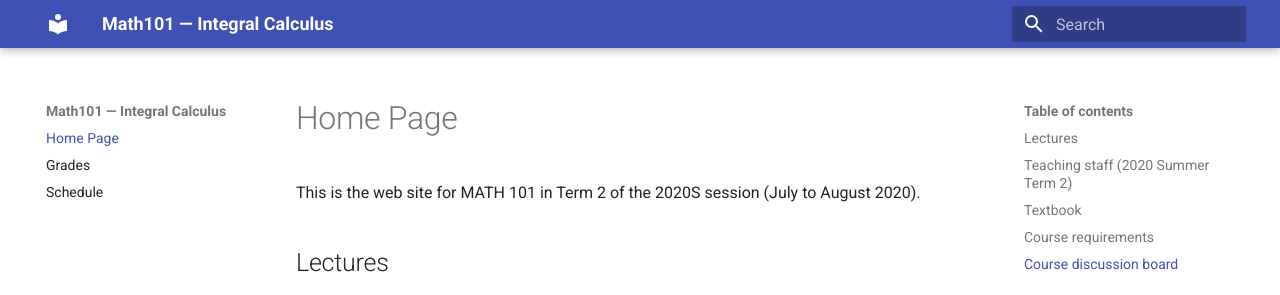
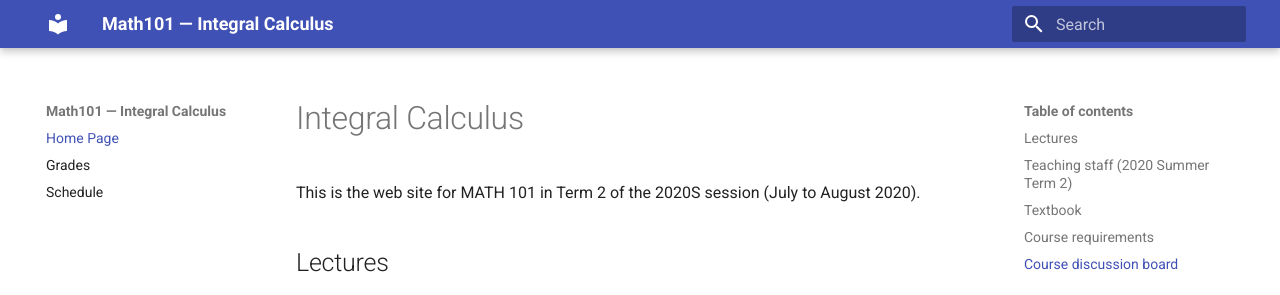
Before and after one commit to babhrujoshi/20S2-101, an MkDocs documentation site: the page built from docs/index.md, in a window 1280 px wide and 1003 px high. Shown: the top 295 px of the window. Built offline with MkDocs 1.6.1 and Material for MkDocs 9.7.7, drawn with Linux system fonts in a browser that asks for light colours.

Commit message:
added Header to index

```diff
--- a/docs/index.md
+++ b/docs/index.md
@@ -1,3 +1,4 @@
+# Integral Calculus
 This is the web site for MATH 101 in Term 2 of the 2020S session (July to August 2020).
 
 ## Lectures
```
Also changed, not shown: 2 other files.
